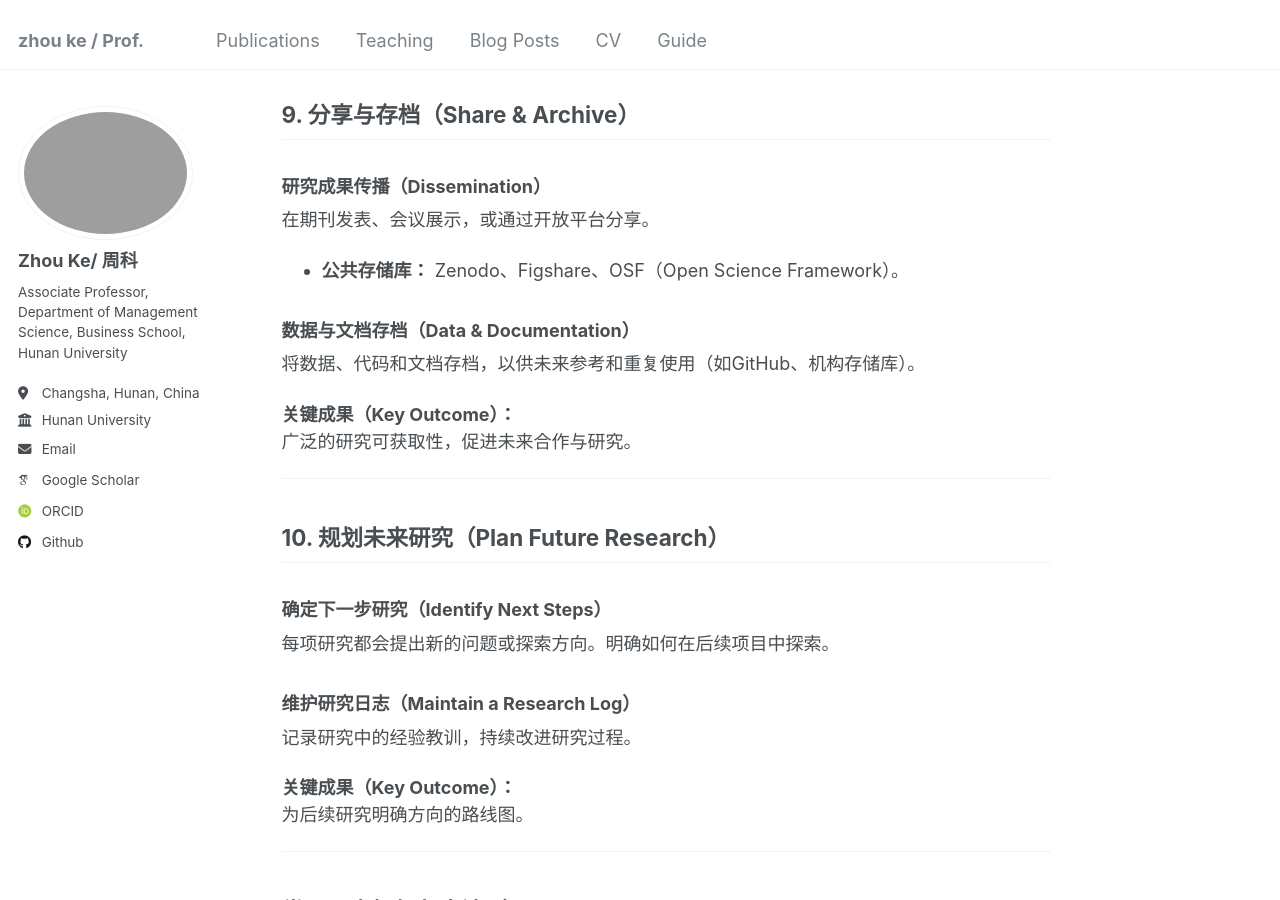
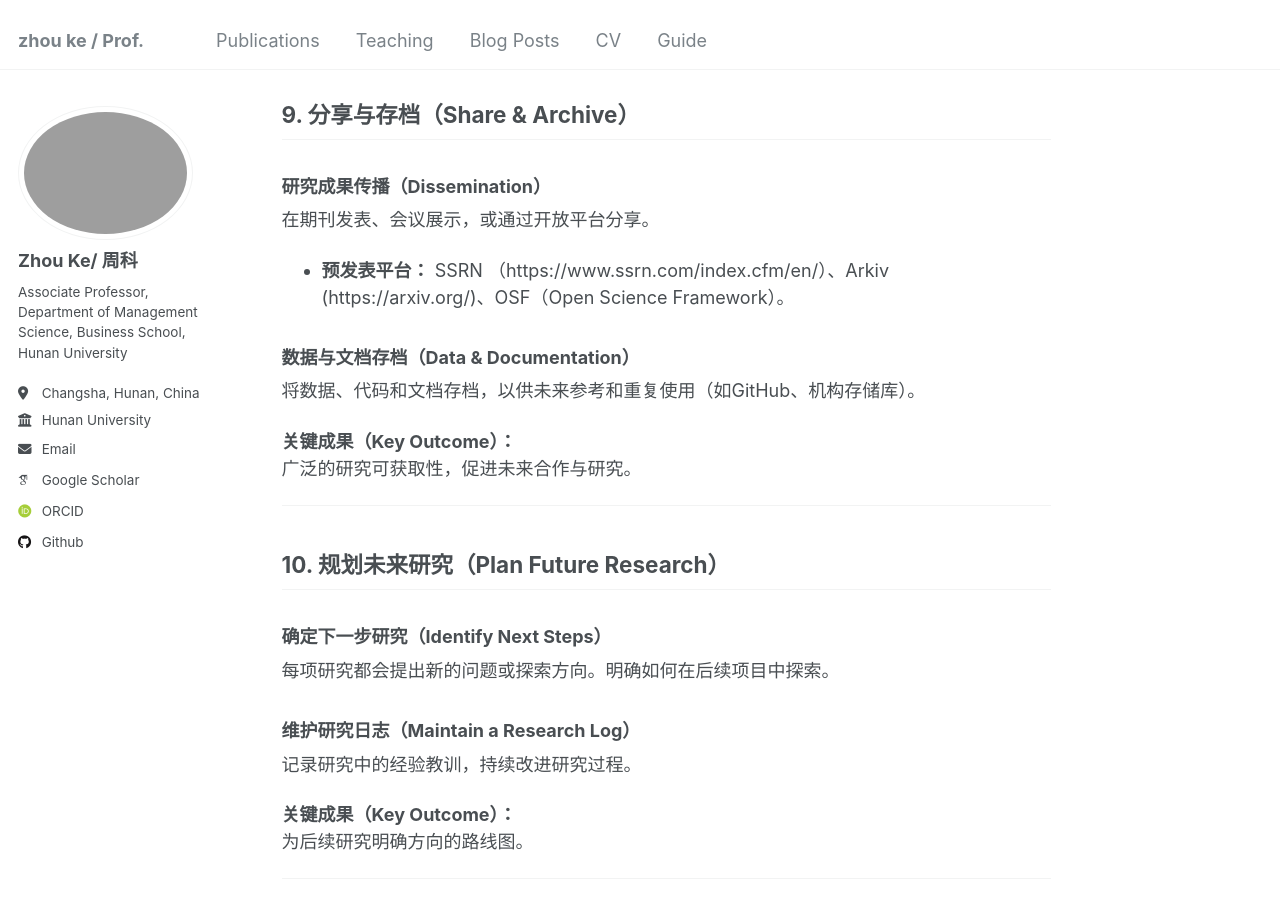
Before and after one commit to hustzhke/hustzhke.github.io, a Jekyll site: the page built from _posts/2025-03-20-blog-post-10 .md, in a window 1280 px wide and 900 px high, scrolled down 3653 px. Built offline with Jekyll 4.4.1, drawn with Linux system fonts in a browser that asks for light colours; some web fonts are replaced.

Commit message:
Update 2025-03-20-blog-post-10 .md

```diff
--- a/_posts/2025-03-20-blog-post-10 .md
+++ b/_posts/2025-03-20-blog-post-10 .md
@@ -133,7 +133,7 @@ Google Scholar、JSTOR、IEEE Xplore、PubMed等。
 ### 研究成果传播（Dissemination）
 在期刊发表、会议展示，或通过开放平台分享。
 
-- **公共存储库：** Zenodo、Figshare、OSF（Open Science Framework）。
+- **预发表平台：** SSRN （https://www.ssrn.com/index.cfm/en/）、Arkiv  (https://arxiv.org/)、OSF（Open Science Framework）。
 
 ### 数据与文档存档（Data & Documentation）
 将数据、代码和文档存档，以供未来参考和重复使用（如GitHub、机构存储库）。
```
